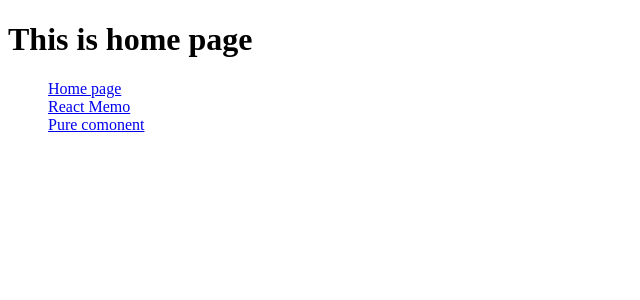
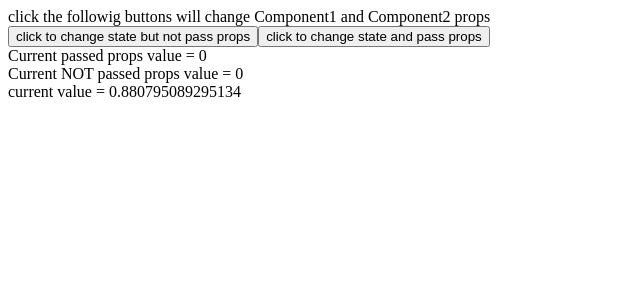
Before and after one commit to tearstains/react-high-level-api-test, a React (Create React App) app: page /useMmeo in a window 1280 px wide. Shown: the top 300 px of the page, without its empty margins (0-640 px from the left). Built offline with nearby package versions, Linux system fonts and the light colour scheme.

Commit message:
useMemo hooks

```diff
--- /dev/null
+++ b/src/components/UseMemoHooks.js
@@ -0,0 +1,35 @@
+/*
+	You may rely on useMemo as a performance optimization, not as a semantic guarantee.
+	In the future, React may choose to “forget” some previously memoized values and recalculate them on next render,
+	e.g. to free memory for offscreen components.
+	Write your code so that it still works without useMemo — and then add it to optimize performance.
+*/
+import React, { useState, useMemo } from 'react';
+
+function MemoComp(props) {
+	const value = useMemo(()=>{
+		// some expensive computing
+		return Math.random() + Math.random() + props.state;
+	}, [props.state]);
+
+	return <div>
+		current value = {value}
+	</div>
+}
+
+
+function Parent() {
+	const [state, setState] = useState(0);
+	const [value, setValue] = useState(0);
+
+	return <div>
+		<div>click the followig buttons will change Component1 and Component2 props</div>
+		<button onClick={() => setValue(Math.random())}>click to change state but not pass props</button>
+		<button onClick={() => setState(Math.random())}>click to change state and pass props</button>
+		<div>Current passed props value = {state}</div>
+		<div>Current NOT passed props value = {value}</div>
+		<MemoComp state={state} index={1}/>
+	</div>
+}
+
+export default Parent;
--- a/src/configs/routeConfig.js
+++ b/src/configs/routeConfig.js
@@ -2,6 +2,7 @@ import { createContext } from 'react';
 import Home from '../Home';
 import PureComponentExp from '../components/PureComponentExp';
 import Memo from '../components/Memo';
+import UseMemoHooks from '../components/UseMemoHooks';
 
 const routeConfig = [
 	{
@@ -14,6 +15,11 @@ const routeConfig = [
 		component: 'Memo',
 		name: 'React Memo'
 	},
+  {
+		path: '/useMmeo',
+		component: 'UseMemoHooks',
+		name: 'use Memo Hooks'
+	},
 	{
 		path: '/',
 		component: 'Home',
@@ -25,6 +31,7 @@ export const routesMap = {
 	Home,
 	PureComponentExp,
 	Memo,
+	UseMemoHooks,
 }
 
 export const RoutesContext = createContext(routeConfig);
```
